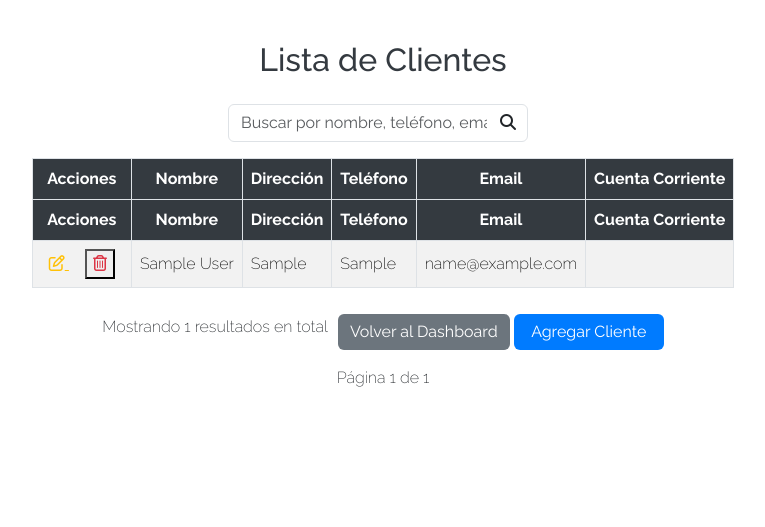
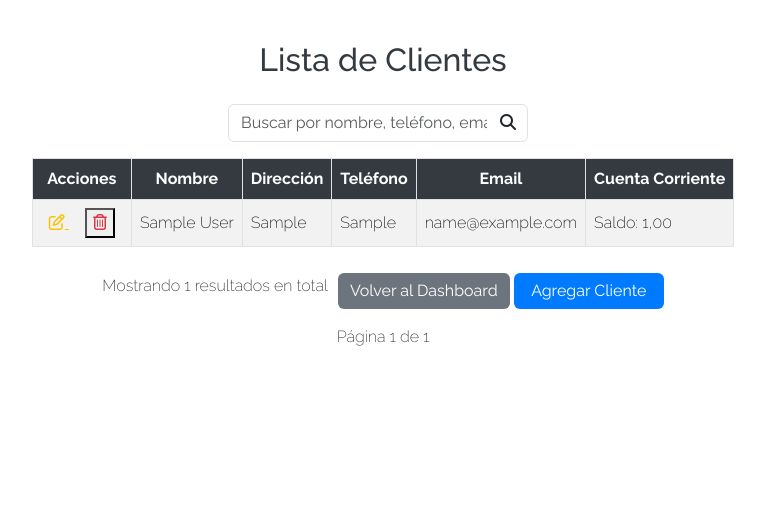
Before and after one commit to NicoButter/el_almacen, a Django app: page /clients/listar/ in a window 1280 px wide. Shown: the part 171-698 px from the top of the page, without its empty margins (257-1022 px from the left). Run offline with Django 5.2, Linux system fonts and the light colour scheme; a user stored in the database is signed in; tables that the repository leaves empty hold one stand-in row (values such as "Sample post"); some libraries are stand-ins or nearby versions; some web fonts are replaced.

Commit message:
updates on list of clients

```diff
--- a/clients/templates/clients/list_clients.html
+++ b/clients/templates/clients/list_clients.html
@@ -21,16 +21,6 @@
     <!-- Tabla de clientes -->
     <table class="table table-bordered table-striped">
         <thead>
-            <tr>
-                {% if is_admin %}
-                    <th>Acciones</th>
-                {% endif %}
-                <th>Nombre</th>
-                <th>Dirección</th>
-                <th>Teléfono</th>
-                <th>Email</th>
-                <th>Cuenta Corriente</th>
-            </tr>
             <thead>
                 <tr>
                     {% if is_admin %}
@@ -64,11 +54,18 @@
                     <td>{% for telefono in cliente.telefonos.all %}{{ telefono.numero }}{% endfor %}</td>
                     <td>{% for email in cliente.emails.all %}{{ email.email }}{% endfor %}</td>
                     <td>
+                        {% if cliente.cuentas_corrientes.first %}
+                            Saldo: {{ cliente.cuentas_corrientes.first.saldo }}
+                        {% else %}
+                            Sin cuenta
+                        {% endif %}
+                    </td>
+                    {% comment %} <td>
                         {% for cuenta in cliente.cuenta_corriente.all %}
                             Saldo: {{ cuenta.saldo }} <br>
                             Fecha Apertura: {{ cuenta.fecha_apertura }}
                         {% endfor %}
-                    </td>
+                    </td> {% endcomment %}
                 </tr>
                 {% endfor %}
             </tbody>
```
